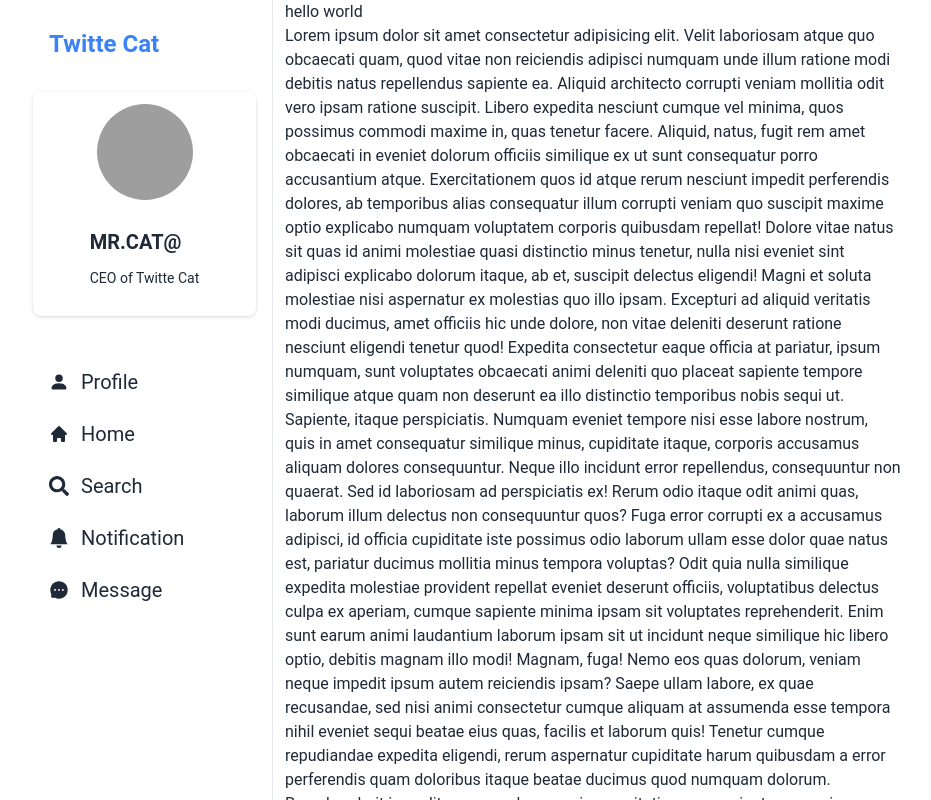
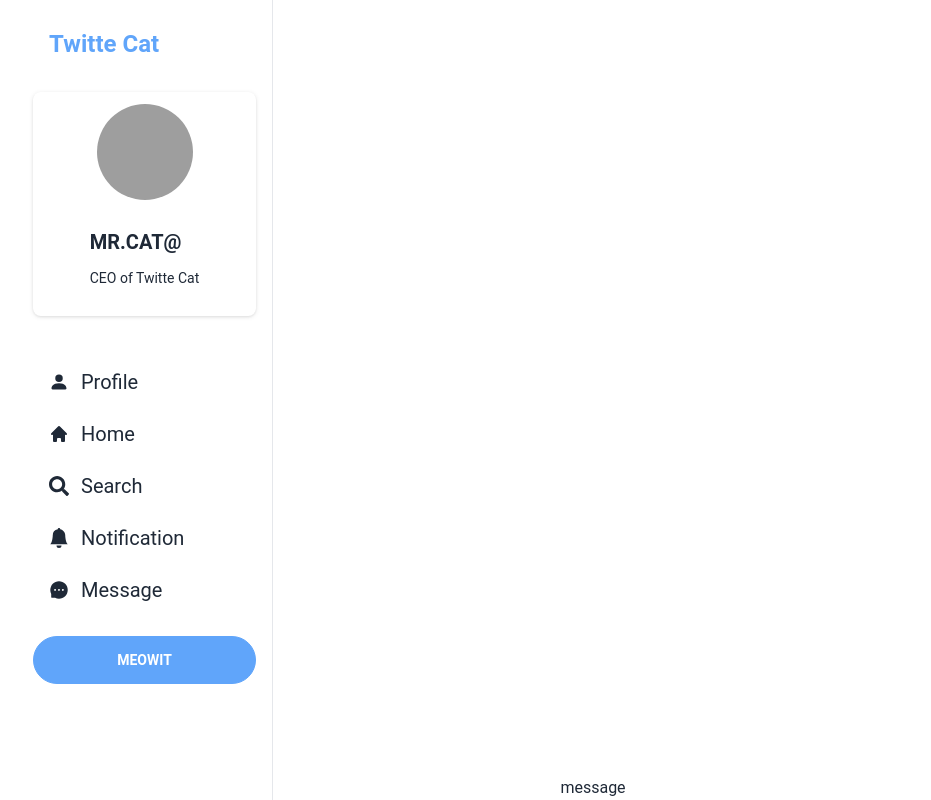
Before and after one commit to MdMuzahid07/Twitte-Cat-PWA, a React (Create React App) app: page /message in a window 1280 px wide. Shown: the whole page, without its empty margins (175-1106 px from the left). Built offline with nearby package versions, Linux system fonts and the light colour scheme; grey boxes are pictures that could not be loaded.

Commit message:
react router install and make all route functional

```diff
--- a/package.json
+++ b/package.json
@@ -11,6 +11,7 @@
     "react-dom": "^18.2.0",
     "react-hook-form": "^7.43.5",
     "react-icons": "^4.8.0",
+    "react-router-dom": "^6.9.0",
     "react-scripts": "5.0.1",
     "web-vitals": "^2.1.4",
     "workbox-background-sync": "^6.4.2",
--- a/src/App.js
+++ b/src/App.js
@@ -3,13 +3,29 @@ import Home from './pages/Home';
 import SignUp from './authentication/SignUp';
 import Login from './authentication/Login';
 import Header from './components/header/Header';
+import { RouterProvider, createBrowserRouter } from 'react-router-dom';
+import Profile from './pages/Profile';
+import Notification from './pages/Notification';
+import Message from './pages/Message';
 
 function App() {
+
+  const router = createBrowserRouter([
+    {
+      path: "/", element: <Header />, children: [
+        { path: "/", element: <Home /> },
+        { path: "/profile", element: <Profile /> },
+        { path: "/notification", element: <Notification /> },
+        { path: "/message", element: <Message /> },
+        { path: "/login", element: <Login /> },
+        { path: "/signUp", element: <SignUp /> }
+      ]
+    },
+  ]);
+
   return (
     <main>
-      <Header>
-        <Home />
-      </Header>
+      <RouterProvider router={router} />
     </main>
   );
 }
--- a/src/components/header/Header.js
+++ b/src/components/header/Header.js
@@ -5,6 +5,7 @@ import { BsFillPersonFill, BsFillBellFill } from 'react-icons/bs';
 import { HiHome } from 'react-icons/hi';
 import { FaSearch } from 'react-icons/fa';
 import { AiFillMessage } from 'react-icons/ai';
+import { Link, Outlet } from 'react-router-dom';
 
 const Header = ({ children }) => {
     return (
@@ -23,17 +24,28 @@ const Header = ({ children }) => {
                         </div>
                     </div>
                     {/* <!-- Page content here --> */}
-                    {children}
+                    <Outlet />
                 </div>
                 <div className="drawer-side">
                     <label htmlFor="my-drawer-2" className="drawer-overlay"></label>
                     <ul className="menu p-4 w-64 bg-base-100 text-base-content border-r">
                         <ProfileCard />
-                        <li className="text-xl"><p> <BsFillPersonFill />Profile</p></li>
-                        <li className="text-xl"><p> <HiHome />Home</p></li>
-                        <li className="text-xl"><p> <FaSearch />Search</p></li>
-                        <li className="text-xl"><p> <BsFillBellFill />Notification</p></li>
-                        <li className="text-xl"><p> <AiFillMessage />Message</p></li>
+                        <li>
+                            <Link to="/profile" className="text-xl "><BsFillPersonFill />Profile</Link>
+                        </li>
+                        <li>
+                            <Link to="/" className="text-xl"> <HiHome />Home</Link>
+                        </li>
+                        <li>
+                            <div className="text-xl"> <FaSearch />Search</div>
+                        </li>
+                        <li>
+                            <Link to="/notification" className="text-xl"> <BsFillBellFill />Notification</Link>
+                        </li>
+                        <li>
+                            <Link to="/message" className="text-xl"> <AiFillMessage />Message</Link>
+                        </li>
+                        <li className="btn border-blue-400 bg-blue-400 rounded-full mt-5 ">MeowIt</li>
                     </ul>
                 </div>
             </div>
--- a/src/components/header/ProfileCard.js
+++ b/src/components/header/ProfileCard.js
@@ -3,7 +3,7 @@ import React from 'react';
 const ProfileCard = () => {
     return (
         <li className="mb-10">
-            <h2 className="text-blue-500 text-2xl font-bold">Twitte Cat</h2>
+            <h2 className="text-blue-400 text-2xl font-bold">Twitte Cat</h2>
             <div className="card card-compact w-full bg-base-100 drop-shadow mt-5">
                 <figure>
                     <div className="avatar">
--- a/src/index.css
+++ b/src/index.css
@@ -16,11 +16,16 @@ body {
 }
 
 ::-webkit-scrollbar {
-  width: 3px; /* width of the entire scrollbar */
+  width: 3px;
+  /* width of the entire scrollbar */
 }
+
 ::-webkit-scrollbar-track {
-  background: rgb(240, 240, 240); /* color of the tracking area */
+  background: rgb(240, 240, 240);
+  /* color of the tracking area */
 }
+
 ::-webkit-scrollbar-thumb {
-  background-color: rgb(98, 98, 255); /* color of the scroll thumb */
+  background-color: #60A5FA;
+  /* color of the scroll thumb */
 }
--- /dev/null
+++ b/src/pages/Message.js
@@ -0,0 +1,11 @@
+import React from 'react';
+
+const Message = () => {
+    return (
+        <div>
+            <h2>message</h2>
+        </div>
+    );
+};
+
+export default Message;
--- /dev/null
+++ b/src/pages/Notification.js
@@ -0,0 +1,11 @@
+import React from 'react';
+
+const Notification = () => {
+    return (
+        <div>
+            <h1>notification</h1>
+        </div>
+    );
+};
+
+export default Notification;
--- /dev/null
+++ b/src/pages/Profile.js
@@ -0,0 +1,11 @@
+import React from 'react';
+
+const Profile = () => {
+    return (
+        <div>
+            <h2>profile page</h2>
+        </div>
+    );
+};
+
+export default Profile;
```
Also changed, not shown: src/pages/Home.js, 1 other file (tests, documents, lock files or other folders).
